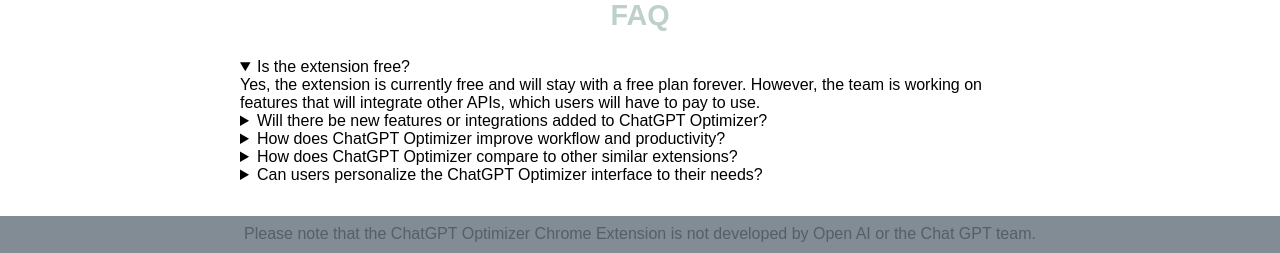
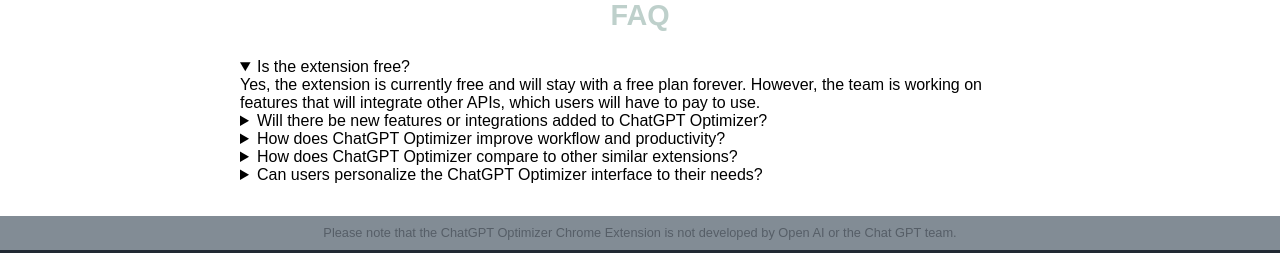
Before and after one commit to productivity-rocks/ai-optimizer-website, a PHP site: page / in a window 1280 px wide. Shown: the part 2593-2846 px from the top of the page. Run offline with PHP 8.4, Linux system fonts and the light colour scheme.

Commit message:
style: :art: remove code + not so big disclamer on website bottom

```diff
--- a/page.css
+++ b/page.css
@@ -1,8 +1,3 @@
-:root {
-          --warn: #f39c12;
-          --error: #e74c3c;
-}
-
 header {
           padding: .2rem .4rem;
           display: grid;
@@ -133,6 +128,7 @@
 }
 
 #disclaimer {
+          font-size: .8rem;
           padding: .6rem;
           display: grid;
           place-items: center;
```
